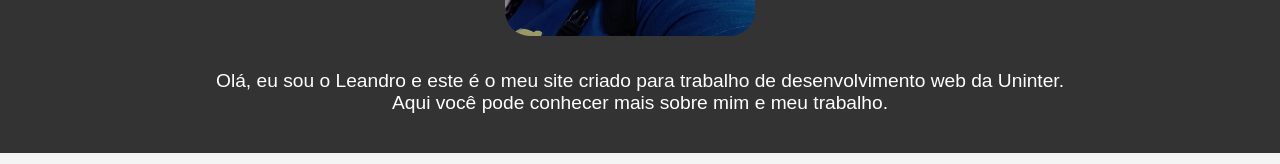
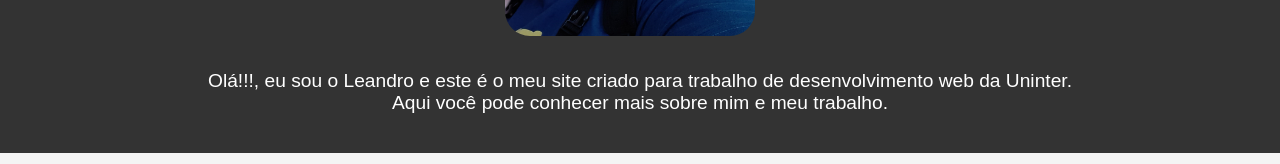
Before and after one commit to LMontanholi/TrabalhoWebUninter, a plain HTML site: page index.html in a window 1280 px wide. Shown: the part 361-525 px from the top of the page. Drawn offline with Linux system fonts and the light colour scheme.

Commit message:
Update index.html

```diff
--- a/index.html
+++ b/index.html
@@ -21,7 +21,7 @@
         <img src="images/fotoPerfil.jpg" alt="Foto do Leandro" class="profile-pic">
         <section>
 
-            <p>Olá, eu sou o Leandro e este é o meu site criado para trabalho de desenvolvimento web da Uninter. <br>
+            <p>Olá!!!, eu sou o Leandro e este é o meu site criado para trabalho de desenvolvimento web da Uninter. <br>
                 Aqui você pode conhecer mais sobre mim e meu trabalho.</p>
 
         </section>
@@ -29,8 +29,6 @@
 
 
     </header>
-      <footer>
-        <p>&copy; 2024 Leandro Montanholi</p>
-    </footer>
+      <footer><p>&copy; 2024 Leandro Montanholi</p></footer>
 </body>
 </html>
```
